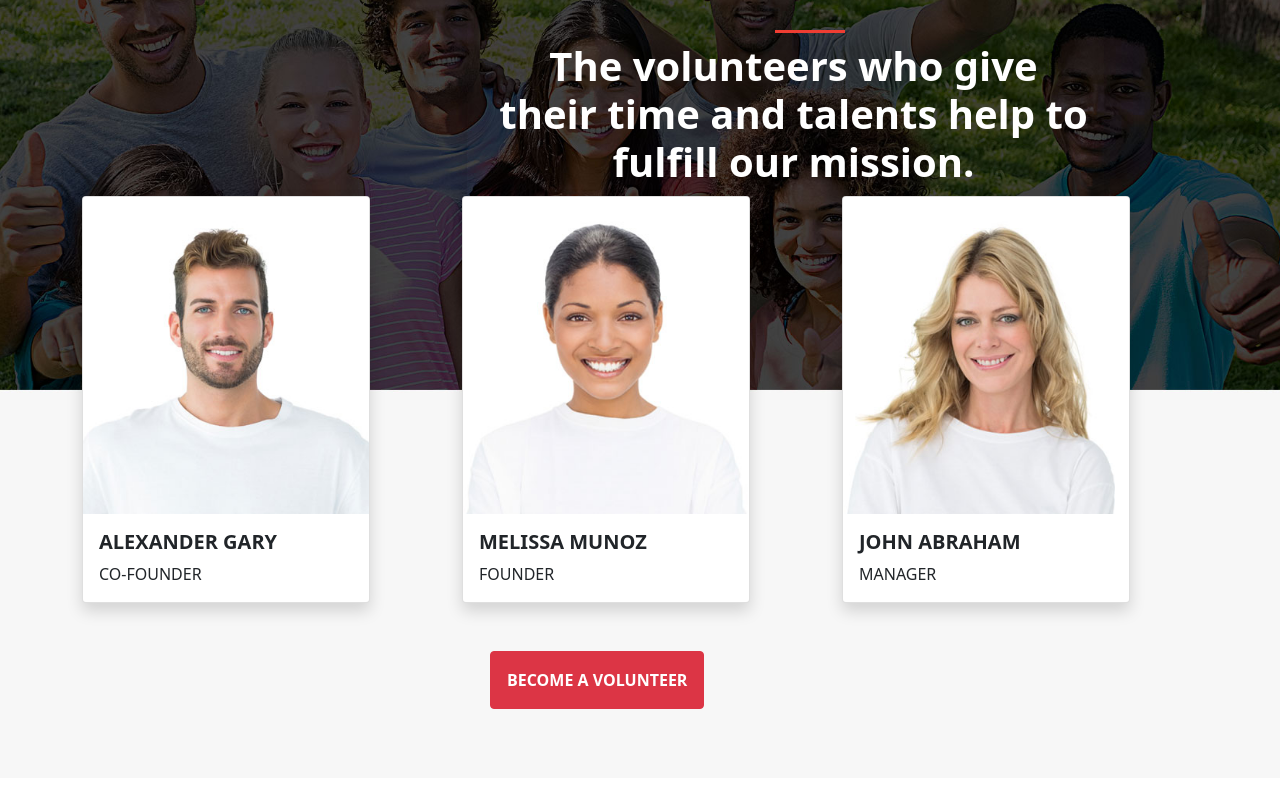
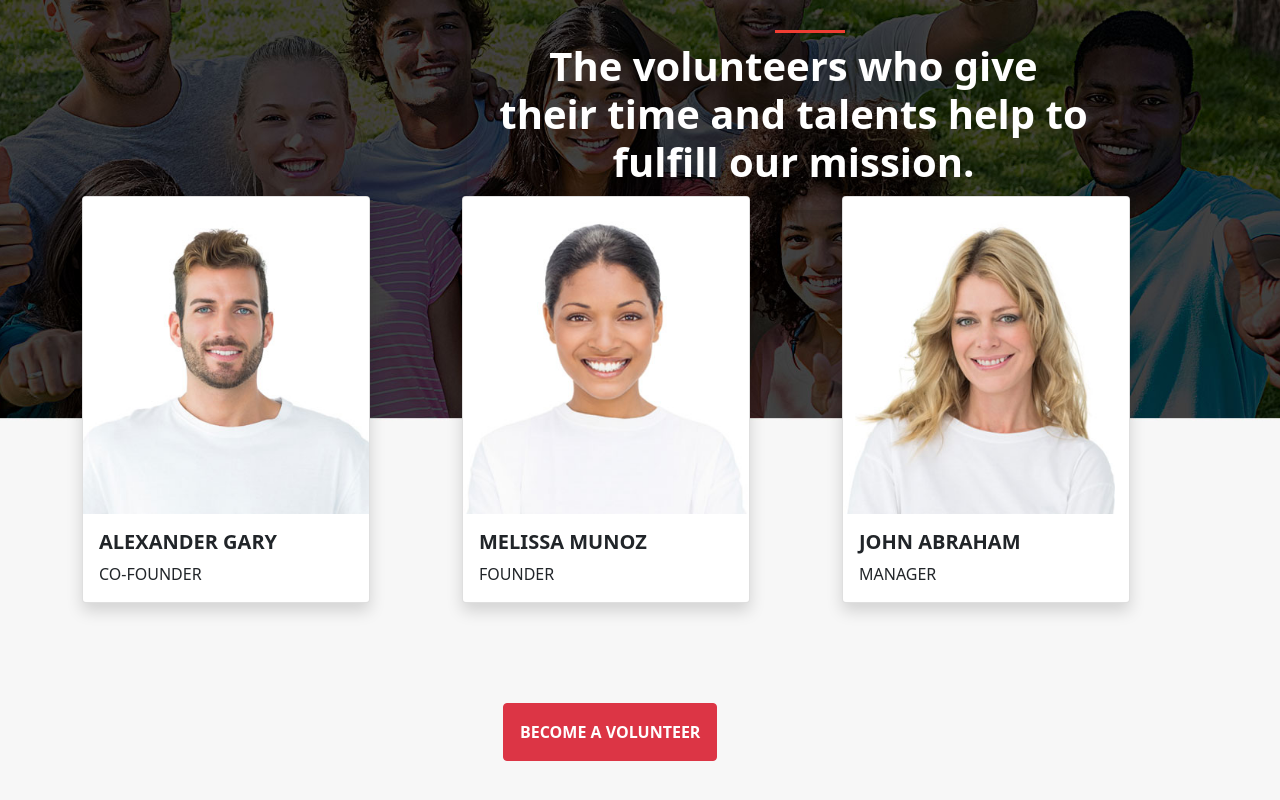
Before and after one commit to isti2623/Blood-Buddies-Client, a React (Create React App) app: page / in a window 1280 px wide. Shown: the part 4379-5179 px from the top of the page. Built offline with nearby package versions, Linux system fonts and the light colour scheme.

Commit message:
added some button fixed

```diff
--- a/src/Pages/Home/Volunteers/Volunteers.css
+++ b/src/Pages/Home/Volunteers/Volunteers.css
@@ -1,6 +1,6 @@
 .banner-vol{
     background-image: url('../../../images/volunteer-bg.jpg');
-    height: 900px;
+    height: 950px;
     width: 100%;
     background-blend-mode: overlay;
     background-repeat: no-repeat;
@@ -13,3 +13,7 @@
     .custom-card-pad{
         margin-top: -110px;
     }
+    .custom-button-pad {
+        margin-top: 100px;
+        margin-left: 37px;
+    }
--- a/src/Pages/Home/Volunteers/Volunteers.js
+++ b/src/Pages/Home/Volunteers/Volunteers.js
@@ -63,7 +63,7 @@ const Volunteers = () => {
                         <div className="row">
                             <div className="col-lg-4"></div>
                             <div className="col-lg-8">
-                                <Link to='/campaign'> <div className="btn btn-danger p-3 ms-4 mt-5 fw-bold">BECOME A VOLUNTEER</div></Link>
+                                <Link to='/'> <div className="btn btn-danger p-3 custom-button-pad fw-bold">BECOME A VOLUNTEER</div></Link>
                             </div>
                         </div>
                     </div>
```
